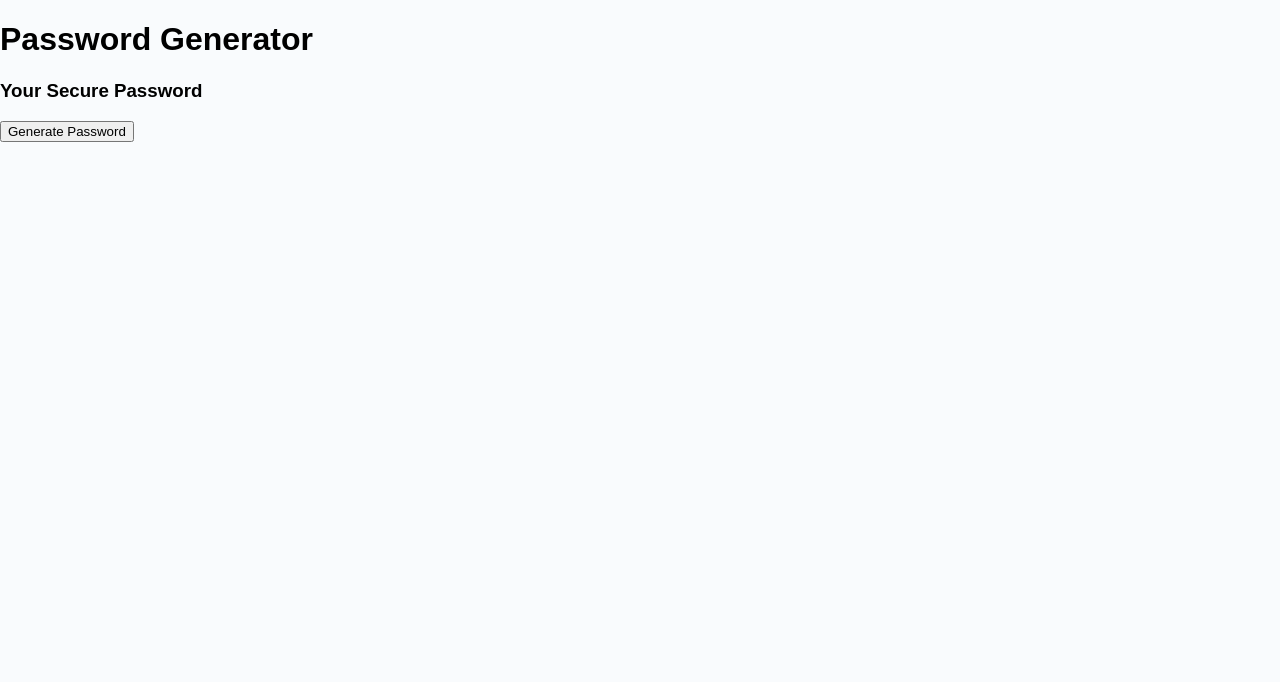
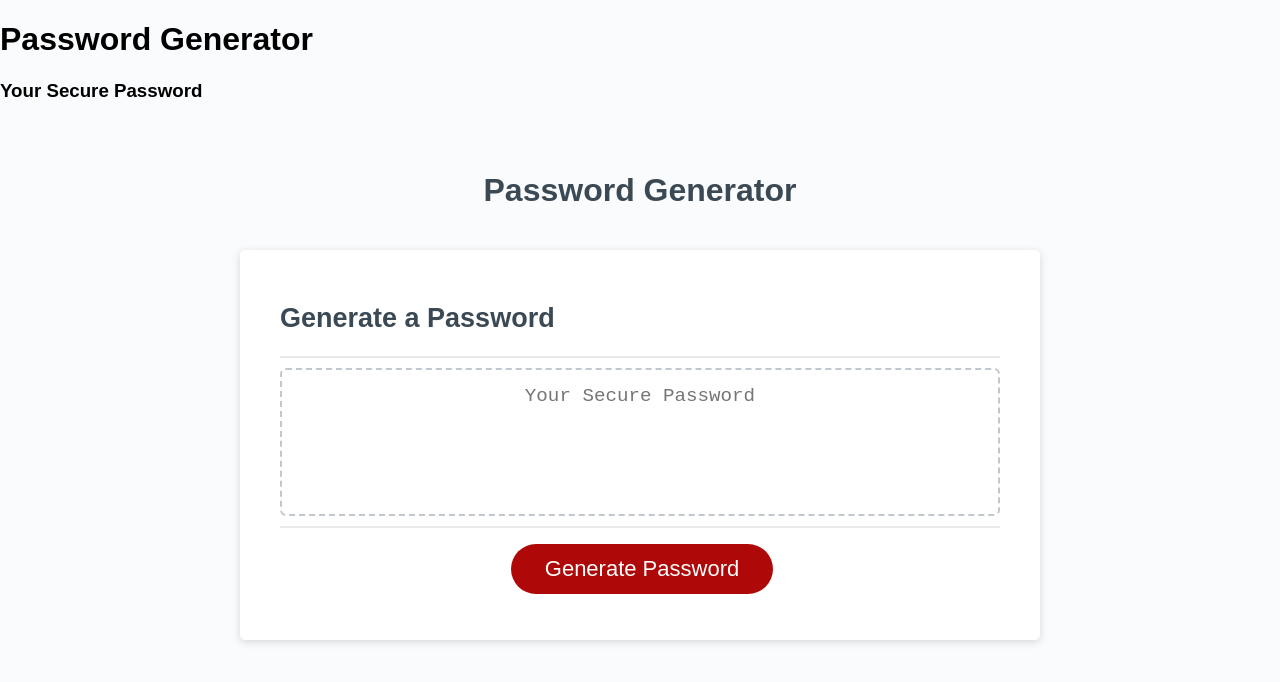
Before and after one commit to sarahdurks/new-password-generator, a plain HTML site: page index.html in a window 1280 px wide. Drawn offline with Linux system fonts and the light colour scheme; files that its build step writes are made by us from their sources; files whose address does not match are found by name.

Commit message:
added original HTML back

```diff
--- a/index.html
+++ b/index.html
@@ -8,14 +8,29 @@
     <link rel="stylesheet" href="style.css" />
   </head>
 
-<!--removed unrelated html-->
-    <div class="container"></div>
+  <body>
       <h1 class="title">Password Generator</h1>
       <h3 class="password-display" id="passwordDisplay">Your Secure Password</h3>
       <form id="passwordGeneratorForm" class="form">
-
-
-<button type="submit">Generate Password</button>
+        <body>
+          <div class="wrapper">
+            <header>
+              <h1>Password Generator</h1>
+            </header>
+            <div class="card">
+              <div class="card-header">
+                <h2>Generate a Password</h2>
+              </div>
+              <div class="card-body">
+                <textarea
+                  readonly
+                  id="password"
+                  placeholder="Your Secure Password"
+                  aria-label="Generated Password"
+                ></textarea>
+              </div>
+              <div class="card-footer">
+                <button id="generate" class="btn">Generate Password</button>
 
 
         </div>
```
